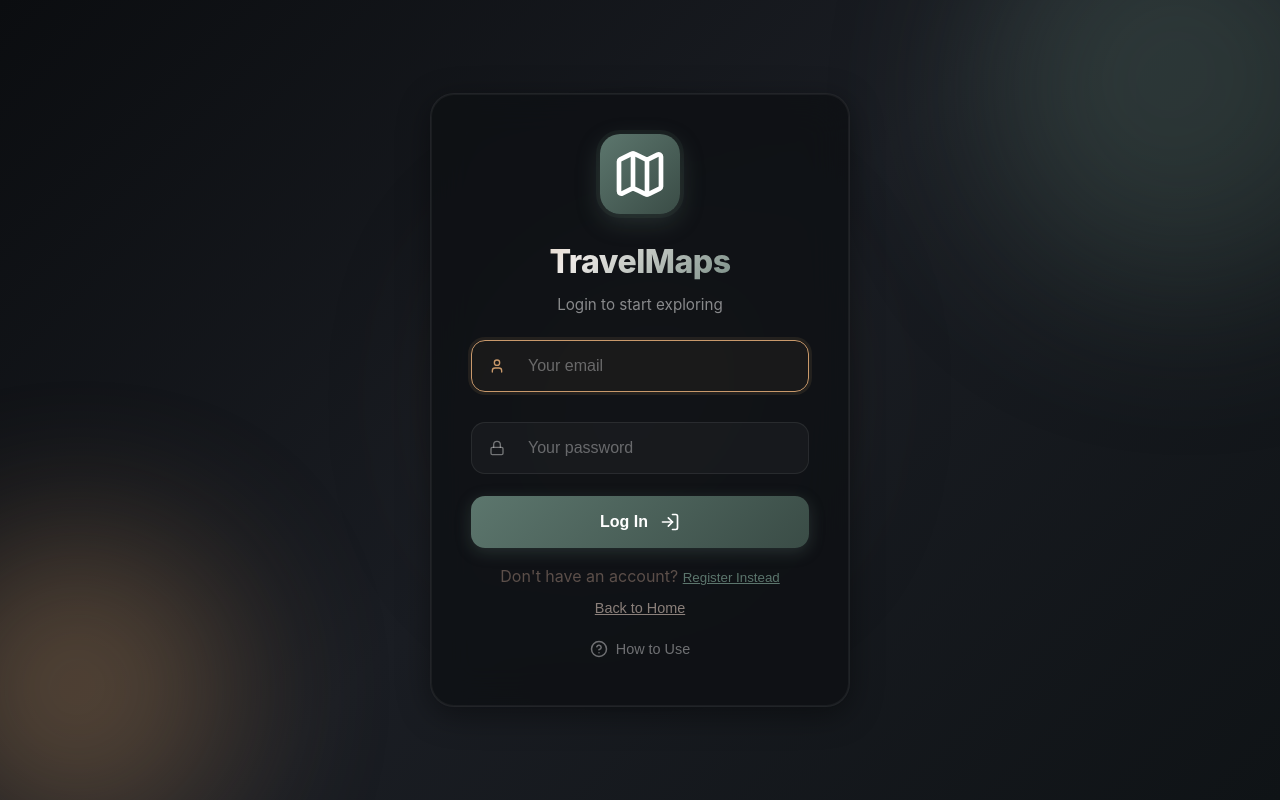
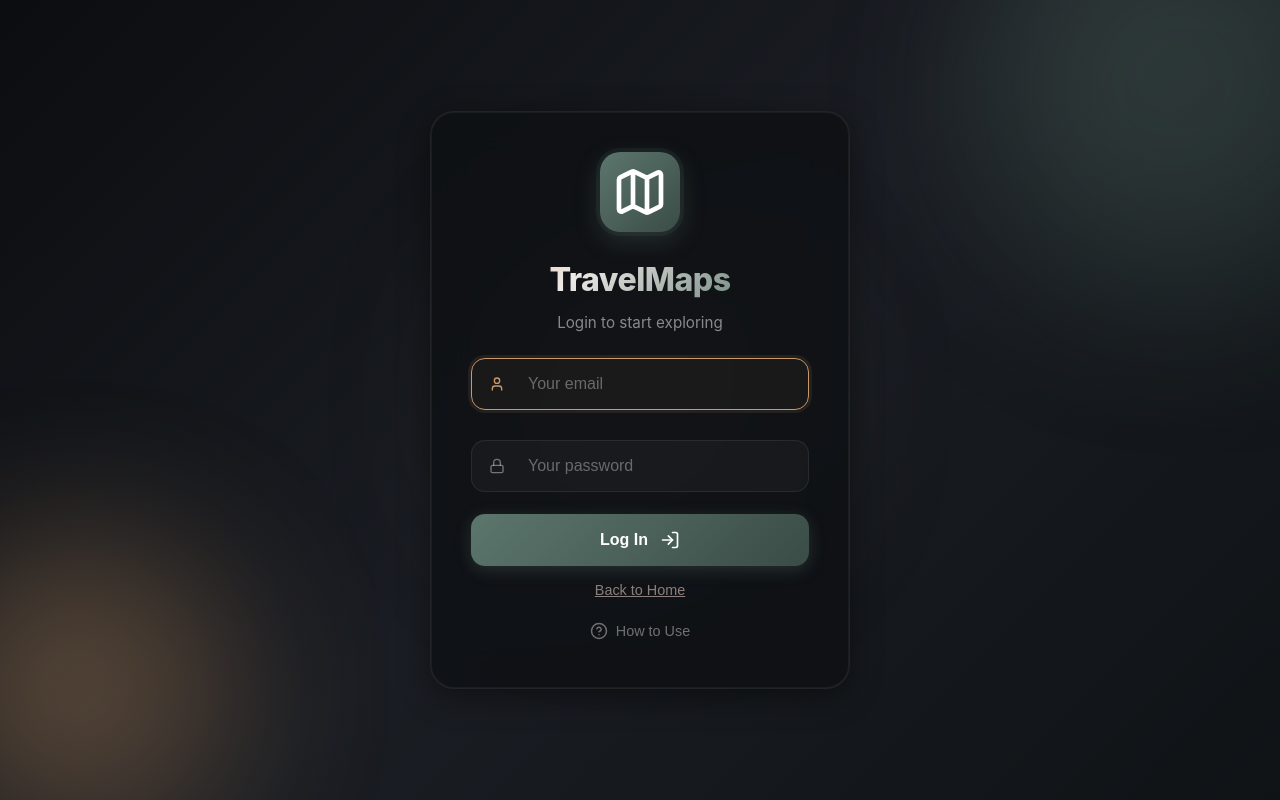
Before and after one commit to Nathanellevy-DI/TravelMaps.github.io, a React (Vite) app: page / in a window 1280 px wide. Both pictures are taken after a click on the button "Log In". Built offline with nearby package versions, Linux system fonts and the light colour scheme.

Commit message:
Hide registration form from public login and use secret url parameter register=true for invited signups

```diff
--- a/src/App.jsx
+++ b/src/App.jsx
@@ -301,6 +301,14 @@ function AppRouter() {
   const [isRegistering, setIsRegistering] = useState(false);
   const [showAuth, setShowAuth] = useState(false);
 
+  // Check for register parameter in URL
+  useEffect(() => {
+    if (window.location.href.includes('register=true')) {
+      setShowAuth(true);
+      setIsRegistering(true);
+    }
+  }, []);
+
   // Reset showAuth when user logs out
   useEffect(() => {
     if (!isAuthenticated) {
--- a/src/components/Auth/LoginPage.jsx
+++ b/src/components/Auth/LoginPage.jsx
@@ -99,12 +99,6 @@ export default function LoginPage({ onSwitchToRegister, onBackToLanding }) {
                 </form>
 
                 <div style={{ marginTop: '1rem', textAlign: 'center', display: 'flex', flexDirection: 'column', alignItems: 'center', gap: '0.75rem' }}>
-                    <p style={{ color: 'var(--text-secondary)'}}>
-                        Don't have an account?{' '}
-                        <button type="button" onClick={onSwitchToRegister} style={{ background: 'none', border: 'none', color: 'var(--accent)', cursor: 'pointer', textDecoration: 'underline'}}>
-                            Register Instead
-                        </button>
-                    </p>
                     {onBackToLanding && (
                         <button type="button" onClick={onBackToLanding} style={{ background: 'none', border: 'none', color: 'var(--muted)', cursor: 'pointer', textDecoration: 'underline', fontSize: '0.9rem' }}>
                             Back to Home
```
